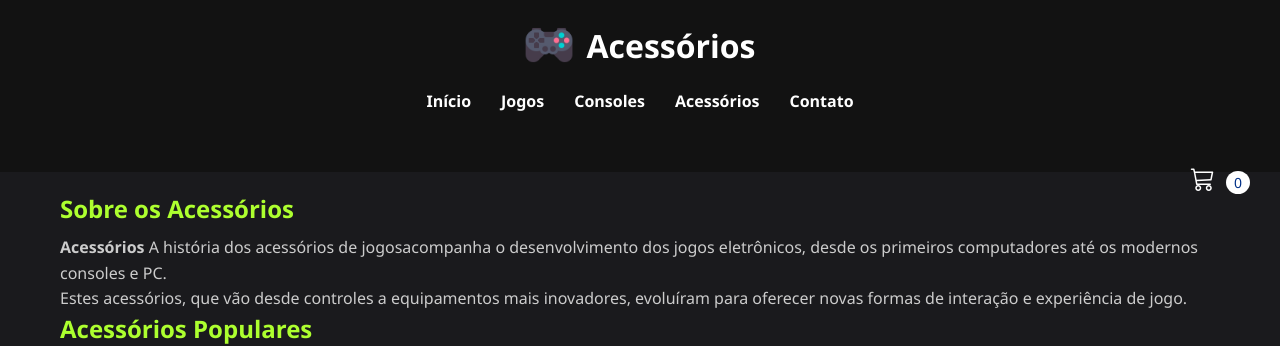
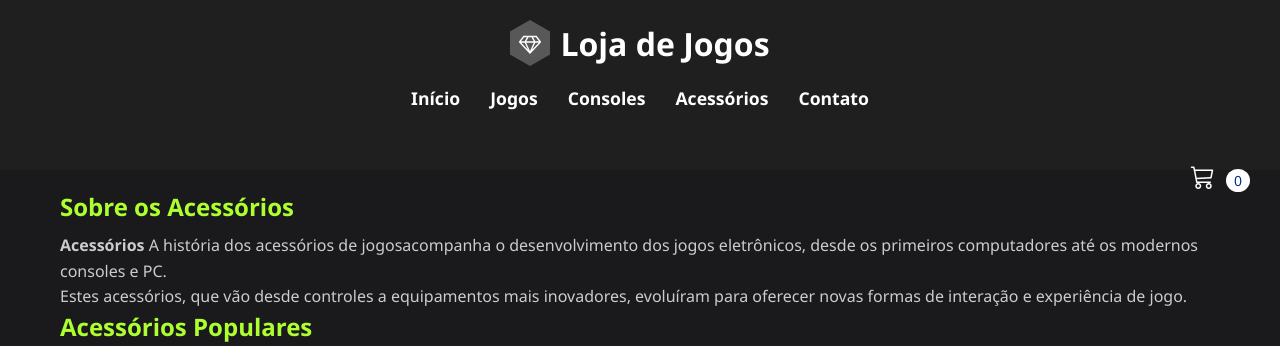
Before and after one commit to fcofernandes98/Loja-de-Games, a plain HTML site: page acessorios.html in a window 1280 px wide. Shown: the top 346 px of the page. Drawn offline with nearby package versions, Linux system fonts and the light colour scheme.

Commit message:
padronizando o header 01

```diff
--- a/acessorios.html
+++ b/acessorios.html
@@ -21,27 +21,26 @@
                 }
 
                 header {
-                background-color: #121212;
+                background-color: #1f1f1f;
                 color: white;
                 text-align: center;
                 padding: 20px 0;
                 position: relative;
                 }
 
+                header, footer {
+            background-color: #1f1f1f;
+            padding: 20px;
+            text-align: center;
+        }
         header .logo {
             display: flex;
             align-items: center;
             justify-content: center;
-                gap: 12px;
         }
-
         header .logo img {
-                width: 50px;
-                }
-
-                header h1 {
-                font-size: 2rem;
-                margin: 0;
+            width: 40px;
+            margin-right: 10px;
         }
 
                 nav ul {
@@ -61,7 +60,7 @@
                 text-decoration: none;
                 color: white;
                 font-weight: bold;
-                font-size: 1rem;
+                font-size: 1.1rem;
                 transition: color 0.3s ease;
                 }
 
@@ -254,27 +253,26 @@
         <body>
             <header>
         <div class="logo">
-            <img src="images/logos/controle-de-video-game.png" alt="Acessórios Logo">
-            <h1>Acessórios</h1>
+            <img src="./images/logo.svg" alt="Logo" />
+            <h1>Loja de Jogos</h1>
         </div>
         <nav>
             <ul>
-                <li><a href="./index.html">Início</a></li>
+                <li><a href="index.html">Início</a></li>
                 <li>
                     <a href="#">Jogos</a>
                     <ul class="submenu">
-                        <li><a href="./indexplaystation.html">Playstation</a></li>
+                        <li><a href="./indexXbox.html">Xbox</a></li>
                         <hr>
                         <li><a href="./indexnintendo.html">Nintendo</a></li>
-
-
+                        <hr>
+                        <li><a href="./indexplaystation.html">Playstation</a></li>
                     </ul>
                 </li>
                 <li><a href="./console.html">Consoles</a></li>
-                <li><a href=>Acessórios</a></li>
+                <li><a href="./acessorios.html">Acessórios</a></li>
                 <li><a href="./indexsuporte.html">Contato</a></li>
             </ul>
-        </nav>
         </nav>
     </header>
         <header>
```
Also changed, not shown: index.html (+1 -3 lines). Lines whose indentation alone changed are shown as unchanged.
